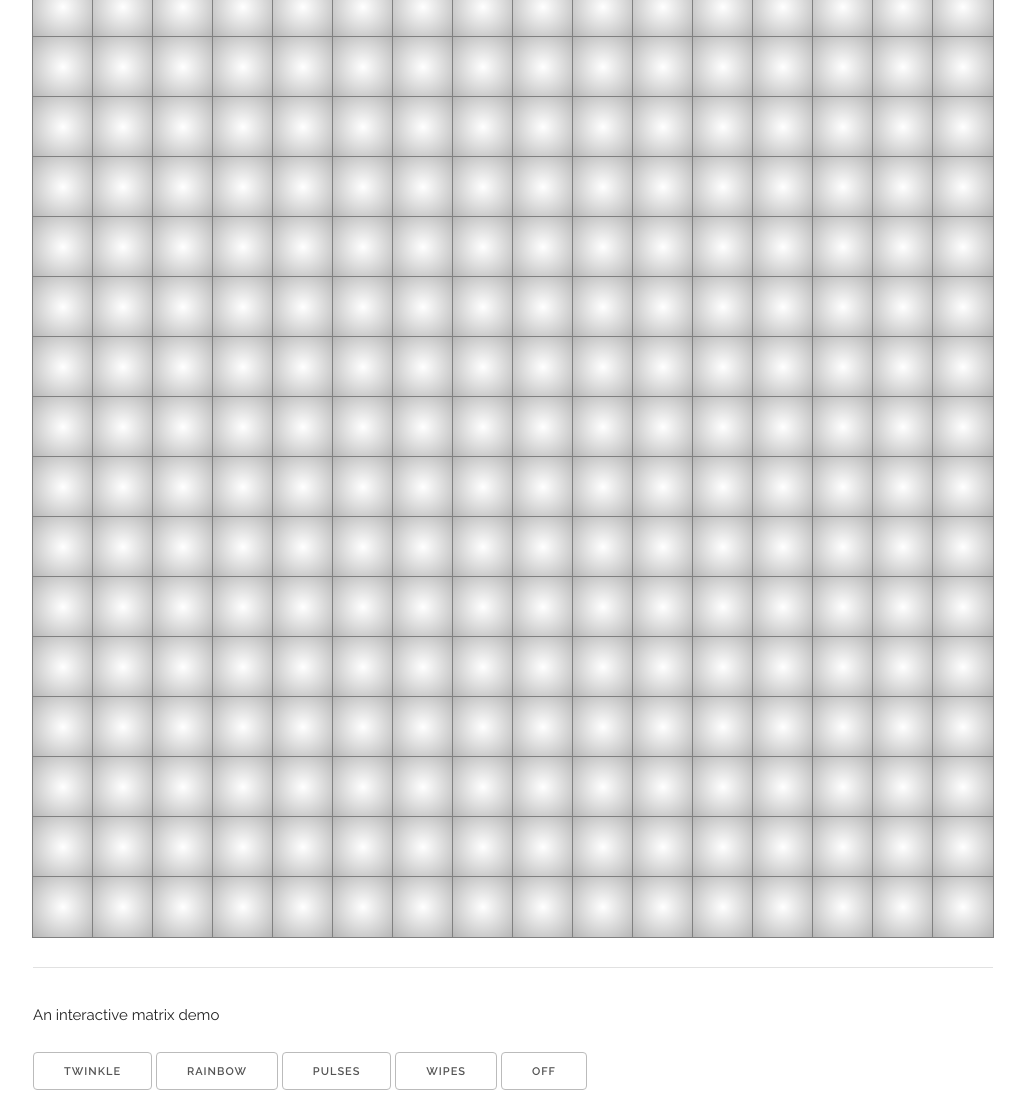
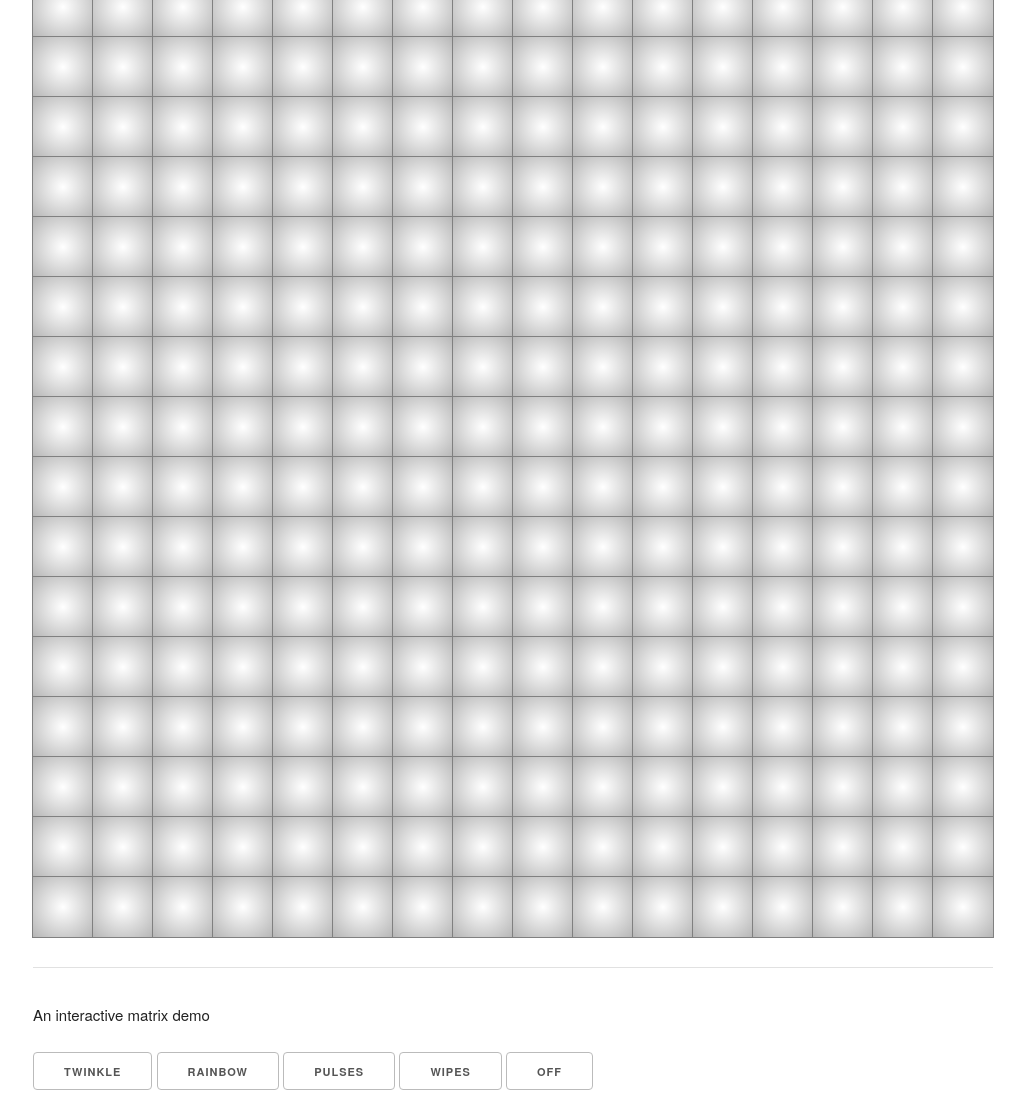
Before and after one commit to missing-user/led_matrix, a plain HTML site: page index.html in a window 1280 px wide. Shown: the part 370-1470 px from the top of the page, without its empty margins (127-1152 px from the left). Drawn offline with Linux system fonts and the light colour scheme; a small style sheet from the web is missing.

Commit message:
privacy focused fonts CDN

```diff
--- a/index.html
+++ b/index.html
@@ -6,7 +6,7 @@
   <title>Interactive matrix demo</title>
   <!-- MOBILE––––––––––––––––––––––– -->
   <meta name="viewport" content="width=device-width, initial-scale=1">
-  <link href="https://fonts.googleapis.com/css2?family=Raleway:wght@300;400;600&display=swap" rel="stylesheet">
+  <link href="https://api.fonts.coollabs.io/css2?family=Raleway:wght@300;400;600&display=swap" rel="stylesheet">
   <!-- CSS––––––––––––––––––––––– -->
   <link rel="stylesheet" href="css/normalize.css">
   <link rel="stylesheet" href="css/skeleton.css">
```
